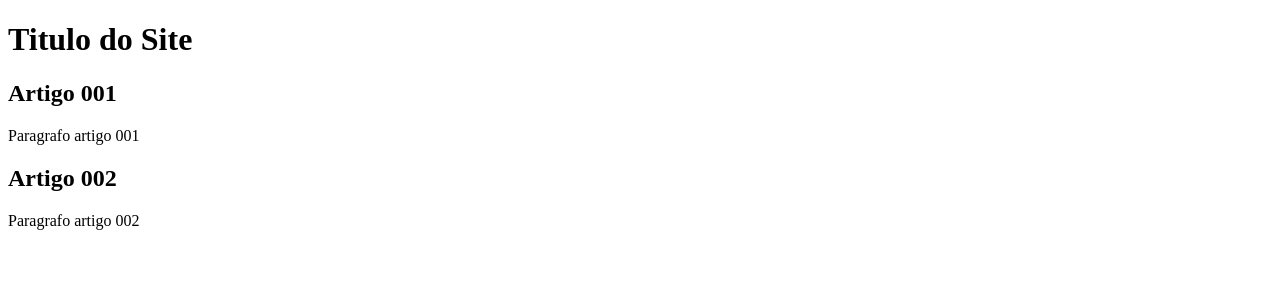
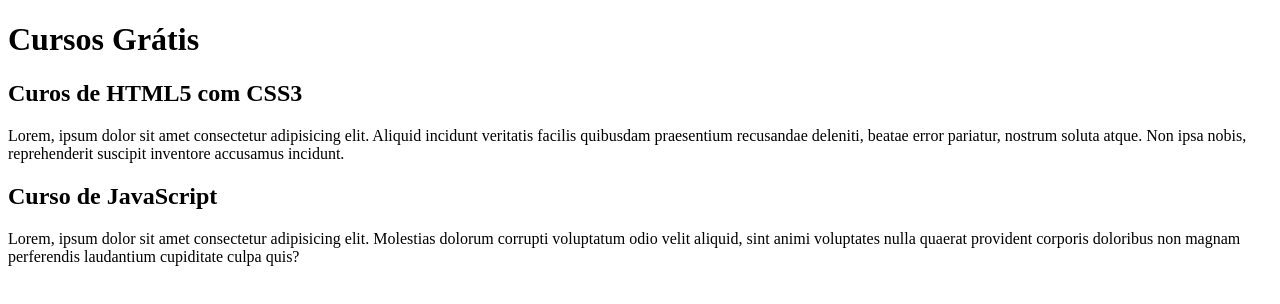
Before and after one commit to PedroNeto87/projeto-site, a plain HTML site: page index.html in a window 1280 px wide. Drawn offline with Linux system fonts and the light colour scheme.

Commit message:
comecei a escrever o conteúdo

```diff
--- a/index.html
+++ b/index.html
@@ -9,15 +9,15 @@
 <body>
     <main>
         <header>
-            <h1>Titulo do Site</h1>
+            <h1>Cursos Grátis</h1>
         </header>
         <article>
-            <h2>Artigo 001</h2>
-            <p>Paragrafo artigo 001</p>
+            <h2>Curos de HTML5 com CSS3</h2>
+            <p>Lorem, ipsum dolor sit amet consectetur adipisicing elit. Aliquid incidunt veritatis facilis quibusdam praesentium recusandae deleniti, beatae error pariatur, nostrum soluta atque. Non ipsa nobis, reprehenderit suscipit inventore accusamus incidunt.</p>
         </article>
         <article>
-            <h2>Artigo 002</h2>
-            <p>Paragrafo artigo 002</p>
+            <h2>Curso de JavaScript</h2>
+            <p>Lorem, ipsum dolor sit amet consectetur adipisicing elit. Molestias dolorum corrupti voluptatum odio velit aliquid, sint animi voluptates nulla quaerat provident corporis doloribus non magnam perferendis laudantium cupiditate culpa quis?</p>
         </article>
     </main>
 </body>
```
